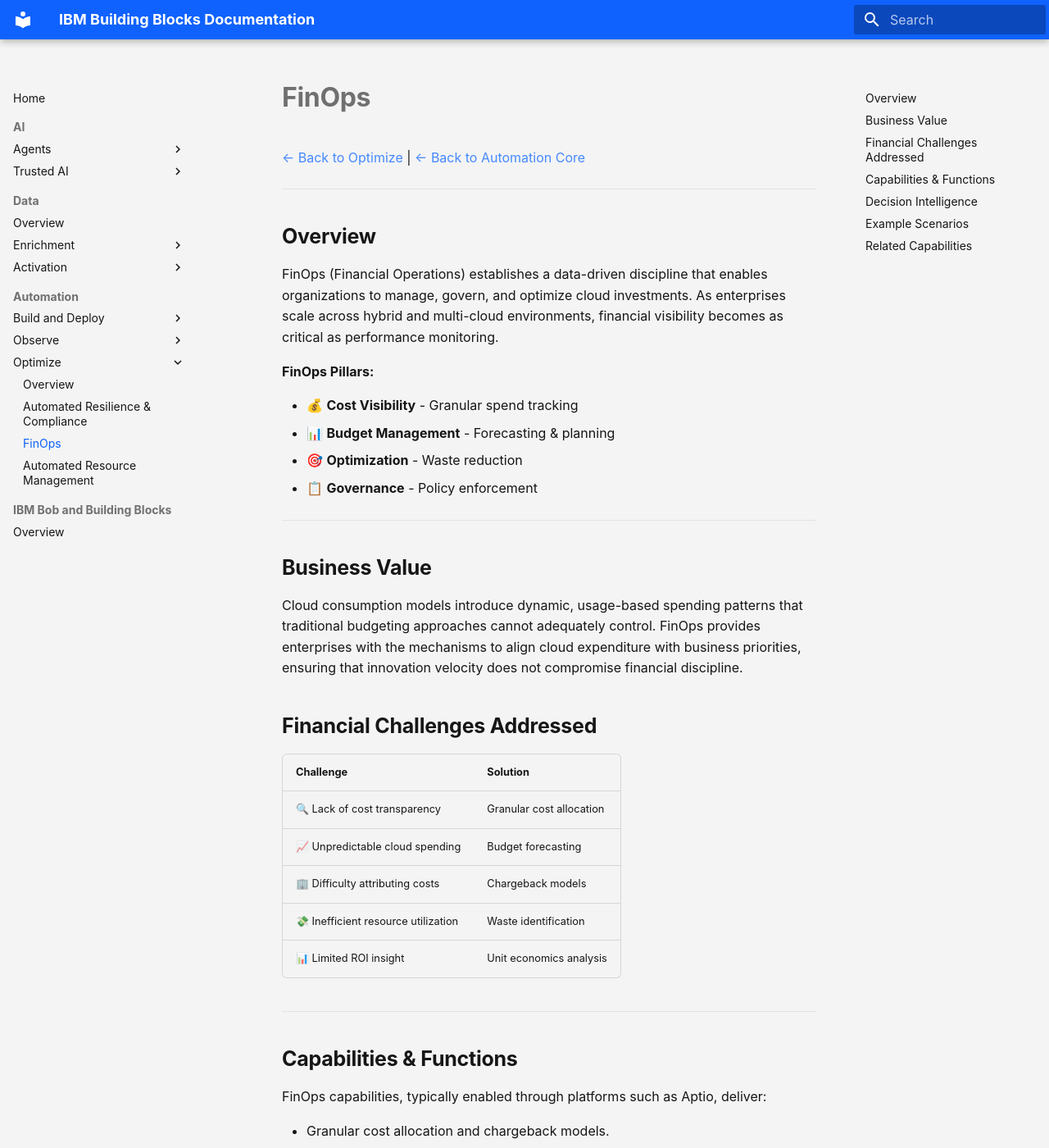
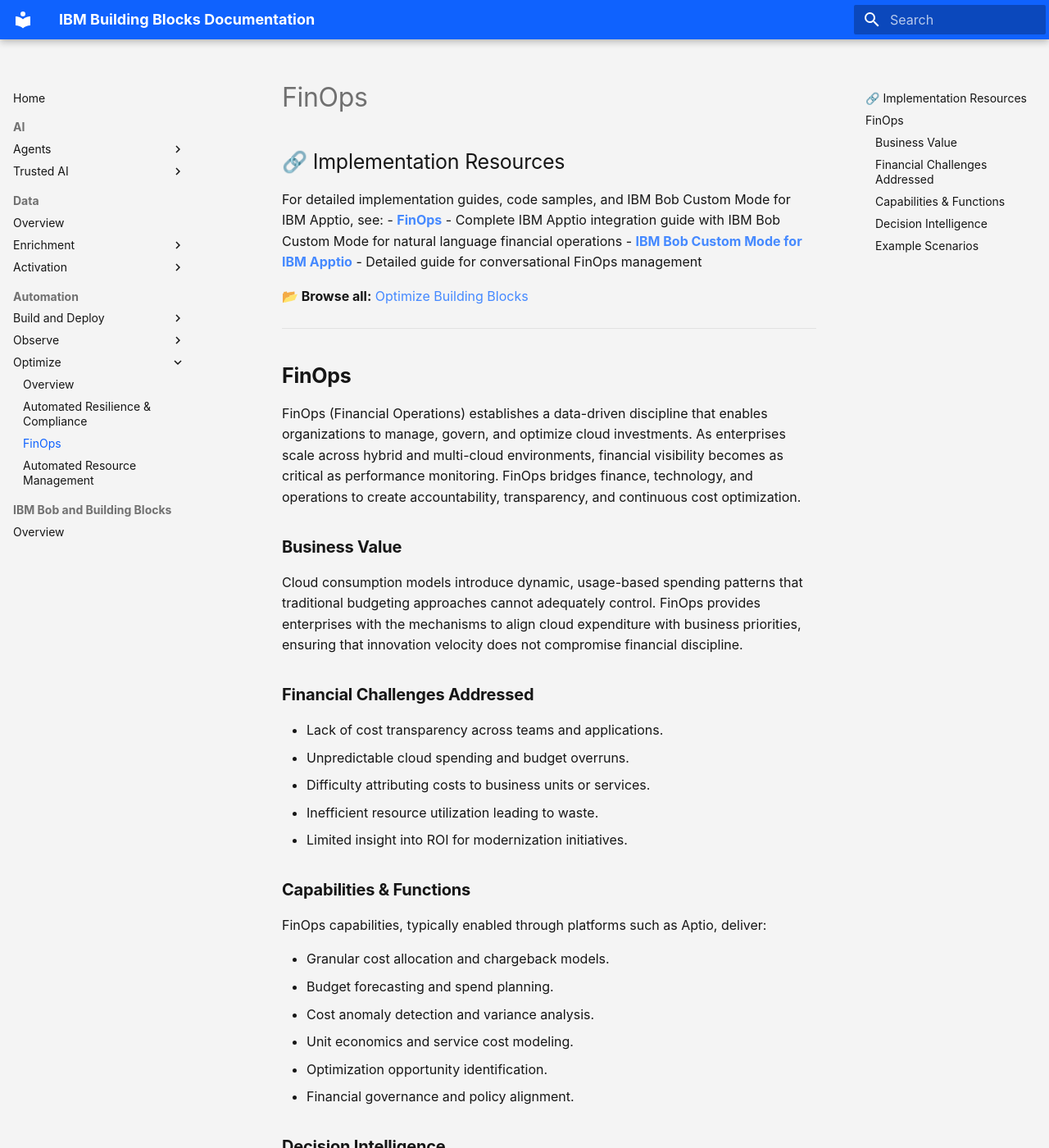
Before and after one commit to ibm-self-serve-assets/building-blocks-docs, an MkDocs documentation site: the page built from docs-src/automation-core/optimize/finops.md, in a window 1280 px wide and 1400 px high. Shown: the whole window at 82% size. Built offline with MkDocs 1.6.1 and Material for MkDocs 9.7.7, drawn with Linux system fonts in a browser that asks for light colours; some of the changed text lies outside the part shown.

```diff
--- a/docs-src/automation-core/optimize/finops.md
+++ b/docs-src/automation-core/optimize/finops.md
@@ -1,23 +1,22 @@
-# **FinOps**
+## 🔗 Implementation Resources
 
-[← Back to Optimize](index.md) | [← Back to Automation Core](../index.md)
+For detailed implementation guides, code samples, and IBM Bob Custom Mode for IBM Apptio, see:
+- **[FinOps](../../../optimize/finops/README.md)** - Complete IBM Apptio integration guide with IBM Bob Custom Mode for natural language financial operations
+- **[IBM Bob Custom Mode for IBM Apptio](../../../optimize/finops/ibm-bob-apptio-mode.md)** - Detailed guide for conversational FinOps management
+
+**📂 Browse all:** [Optimize Building Blocks](../../../optimize/)
 
 ---
 
-## **Overview**
+## **FinOps**
+FinOps (Financial Operations) establishes a data-driven discipline that
+enables organizations to manage, govern, and optimize cloud investments.
+As enterprises scale across hybrid and multi-cloud environments,
+financial visibility becomes as critical as performance monitoring.
+FinOps bridges finance, technology, and operations to create
+accountability, transparency, and continuous cost optimization.
 
-FinOps (Financial Operations) establishes a data-driven discipline that enables organizations to manage, govern, and optimize cloud investments. As enterprises scale across hybrid and multi-cloud environments, financial visibility becomes as critical as performance monitoring.
-
-**FinOps Pillars:**
-
-- 💰 **Cost Visibility** - Granular spend tracking
-- 📊 **Budget Management** - Forecasting & planning
-- 🎯 **Optimization** - Waste reduction
-- 📋 **Governance** - Policy enforcement
-
----
-
-## **Business Value**
+### **Business Value**
 
 Cloud consumption models introduce dynamic, usage-based spending
 patterns that traditional budgeting approaches cannot adequately
@@ -25,19 +24,15 @@ control. FinOps provides enterprises with the mechanisms to align cloud
 expenditure with business priorities, ensuring that innovation velocity
 does not compromise financial discipline.
 
-## **Financial Challenges Addressed**
+### **Financial Challenges Addressed**
 
-| Challenge | Solution |
-|-----------|----------|
-| 🔍 Lack of cost transparency | Granular cost allocation |
-| 📈 Unpredictable cloud spending | Budget forecasting |
-| 🏢 Difficulty attributing costs | Chargeback models |
-| 💸 Inefficient resource utilization | Waste identification |
-| 📊 Limited ROI insight | Unit economics analysis |
+-   Lack of cost transparency across teams and applications.
+-   Unpredictable cloud spending and budget overruns.
+-   Difficulty attributing costs to business units or services.
+-   Inefficient resource utilization leading to waste.
+-   Limited insight into ROI for modernization initiatives.
 
----
-
-## **Capabilities & Functions**
+### **Capabilities & Functions**
 
 FinOps capabilities, typically enabled through platforms such as Aptio,
 deliver:
@@ -49,20 +44,18 @@ deliver:
 -   Optimization opportunity identification.
 -   Financial governance and policy alignment.
 
-## **Decision Intelligence**
+### **Decision Intelligence**
 
-**FinOps transforms raw billing data into actionable financial intelligence:**
+FinOps transforms raw billing data into actionable financial
+intelligence. Instead of simply reporting cloud spend, it helps
+stakeholders understand:
 
-| Question | Insight |
-|----------|---------|
-| 📊 What drives cost fluctuations? | Trend analysis & anomaly detection |
-| 💎 Which workloads generate highest value? | ROI & unit economics |
-| 💸 Where is waste occurring? | Optimization opportunities |
-| 🏗️ How do architecture decisions impact costs? | Cost modeling & forecasting |
+-   What is driving cost fluctuations.
+-   Which services or workloads generate the highest value.
+-   Where inefficiencies or waste are occurring.
+-   How architectural decisions impact financial outcomes.
 
----
-
-## **Example Scenarios**
+### **Example Scenarios**
 
 Organizations commonly leverage FinOps to:
 
@@ -73,25 +66,6 @@ Organizations commonly leverage FinOps to:
 -   Improve budgeting accuracy for dynamic workloads.
 -   Align cloud usage with business growth strategies.
 
----
-
-> **🎯 Strategic Impact:** FinOps enables enterprises to treat cloud economics as a continuous optimization process rather than a retrospective financial exercise, aligning technology investments with business value.
-
----
-
-## **Related Capabilities**
-
-**Within Optimize:**
-
-- [Automated Resource Management](automated-resource-management.md) - Optimize resource costs and utilization
-- [Automated Resilience & Compliance](automated-resilience.md) - Balance security investments with cost efficiency
-
-**Other Building Blocks:**
-
-- [Infrastructure as Code](../build/infrastructure-as-code.md) - Track infrastructure provisioning costs
-- [Application Observability](../observe/application-observability.md) - Correlate performance with cost
-- [Network Performance](../observe/network-performance.md) - Analyze network infrastructure costs
-
----
-
-[← Back to Optimize](index.md)
+FinOps ultimately enables enterprises to treat cloud economics as a
+continuous optimization process rather than a retrospective financial
+exercise.
```
Also changed, not shown: docs-src/automation-core/index.md (added, +88 -0 lines), docs-src/automation-core/modernize/index.md (added, +34 -0 lines), docs-src/automation-core/modernize/legacy-code-understanding.md (added, +89 -0 lines), docs-src/automation-core/modernize/middleware-modernization.md (added, +92 -0 lines), docs-src/automation-core/optimize/automated-resilience.md (+41 -71 lines), docs-src/automation-core/optimize/automated-resource-management.md (+39 -67 lines), docs-src/automation-core/optimize/index.md (+16 -23 lines), 6 other files.
